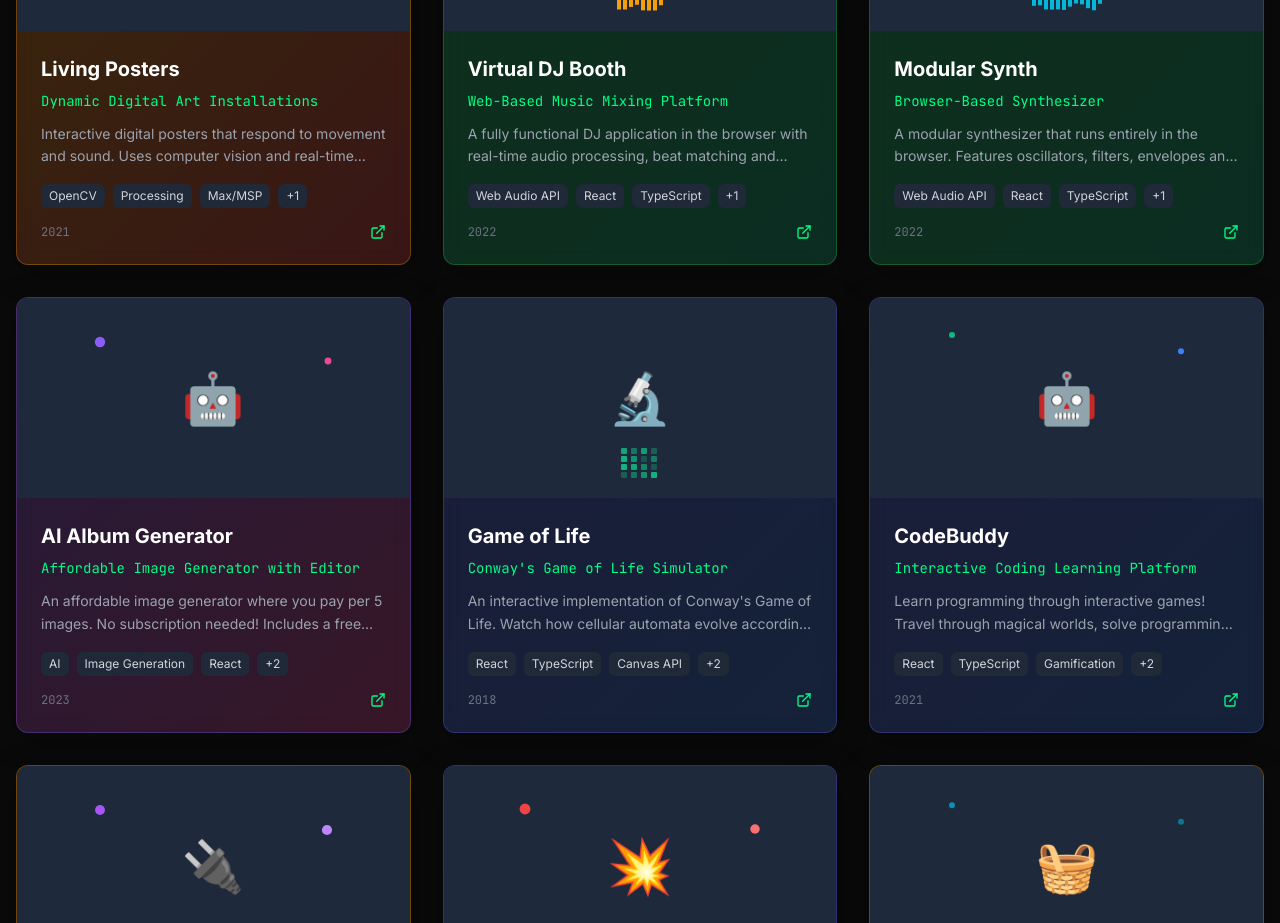
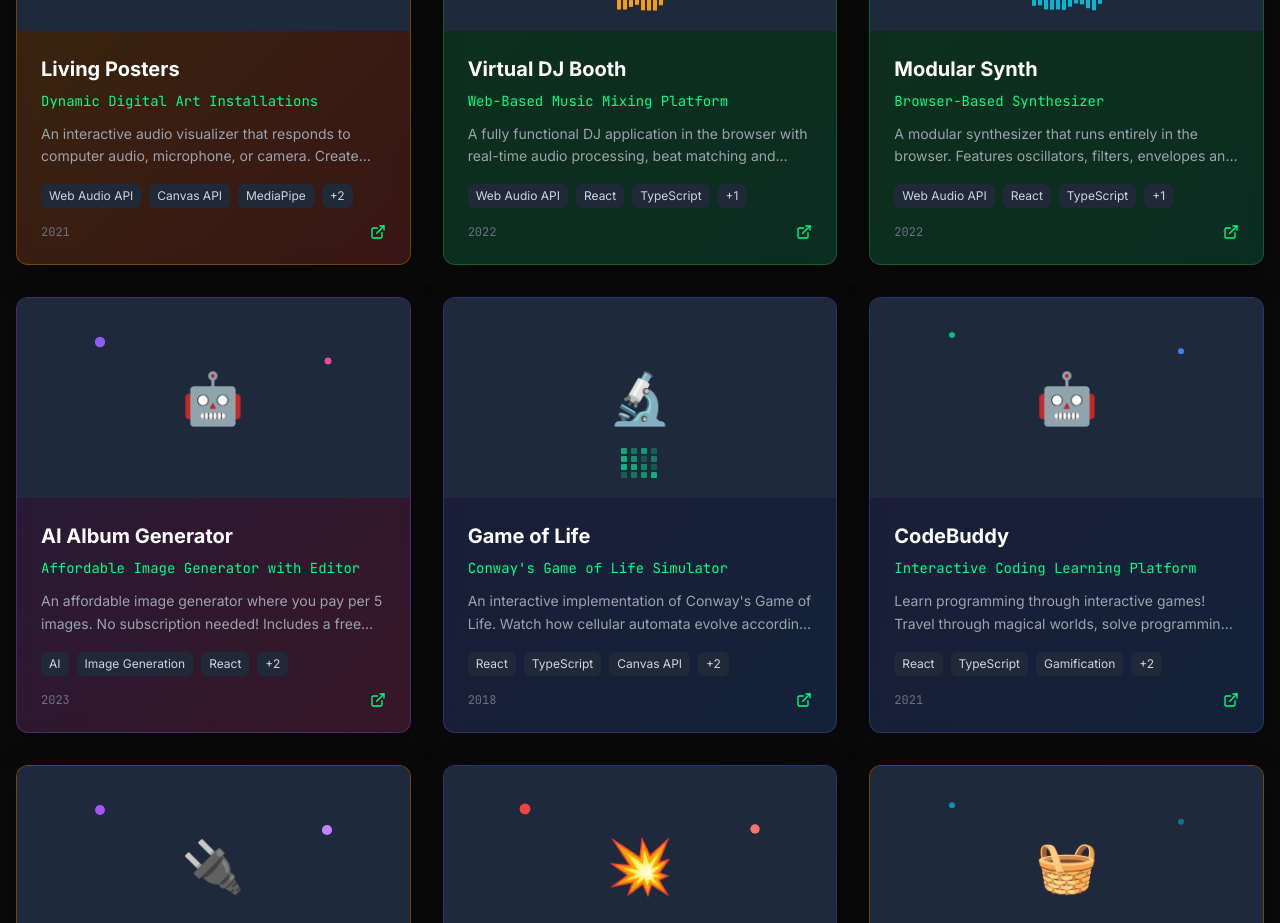
Before and after one commit to sierkvdv/FWP, a React (Create React App) app: page /projects in a window 1280 px wide. Shown: the part 1260-2183 px from the top of the page. Built offline with nearby package versions, Linux system fonts and the light colour scheme; no server answers.

Commit message:
Update Living Posters: add Particle Field Bloom demo URL and update description to audio visualizer

```diff
--- a/src/data/projectTranslations.ts
+++ b/src/data/projectTranslations.ts
@@ -29,10 +29,10 @@ export const projectTranslations: Record<string, {
   },
   'living-posters': {
     nl: {
-      description: 'Interactieve digitale posters die reageren op beweging en geluid. Gebruikt computer vision en real-time rendering voor immersive ervaringen.'
+      description: 'Een interactieve audio visualizer die reageert op computer audio, microfoon of camera. Creëer je eigen visuele beleving met aanpasbare instellingen voor bloom, particle size, trails en kleuren. Het project heeft zich ontwikkeld tot een krachtige tool voor real-time audio visualisatie met verschillende input modes.'
     },
     en: {
-      description: 'Interactive digital posters that respond to movement and sound. Uses computer vision and real-time rendering for immersive experiences.'
+      description: 'An interactive audio visualizer that responds to computer audio, microphone, or camera. Create your own visual experience with customizable settings for bloom, particle size, trails, and colors. The project has evolved into a powerful tool for real-time audio visualization with multiple input modes.'
     }
   },
   'virtual-dj': {
--- a/src/data/projects.ts
+++ b/src/data/projects.ts
@@ -60,11 +60,11 @@ export const projects: Project[] = [
     id: 'living-posters',
     title: 'Living Posters',
     subtitle: 'Dynamic Digital Art Installations',
-    description: 'Interactieve digitale posters die reageren op beweging en geluid. Gebruikt computer vision en real-time rendering voor immersive ervaringen.',
+    description: 'Een interactieve audio visualizer die reageert op computer audio, microfoon of camera. Creëer je eigen visuele beleving met aanpasbare instellingen voor bloom, particle size, trails en kleuren.',
     category: 'design',
-    technologies: ['OpenCV', 'Processing', 'Max/MSP', 'Computer Vision'],
+    technologies: ['Web Audio API', 'Canvas API', 'MediaPipe', 'Real-time Rendering', 'Audio Visualization'],
     image: '/images/living-posters-animation.svg',
-    demoUrl: undefined,
+    demoUrl: 'https://particle-field-bloom.vercel.app/',
     githubUrl: undefined,
     featured: true,
     year: 2021
```
